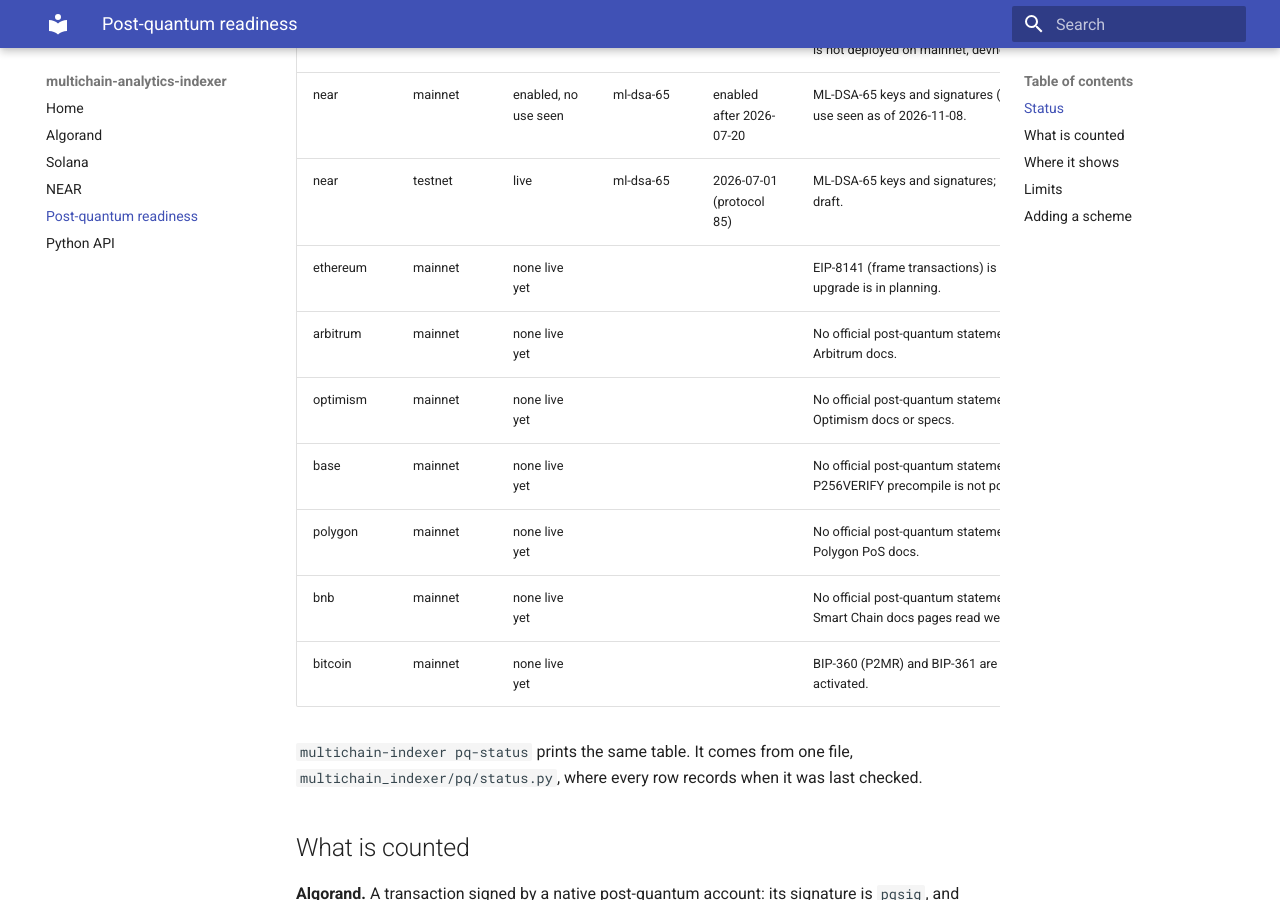
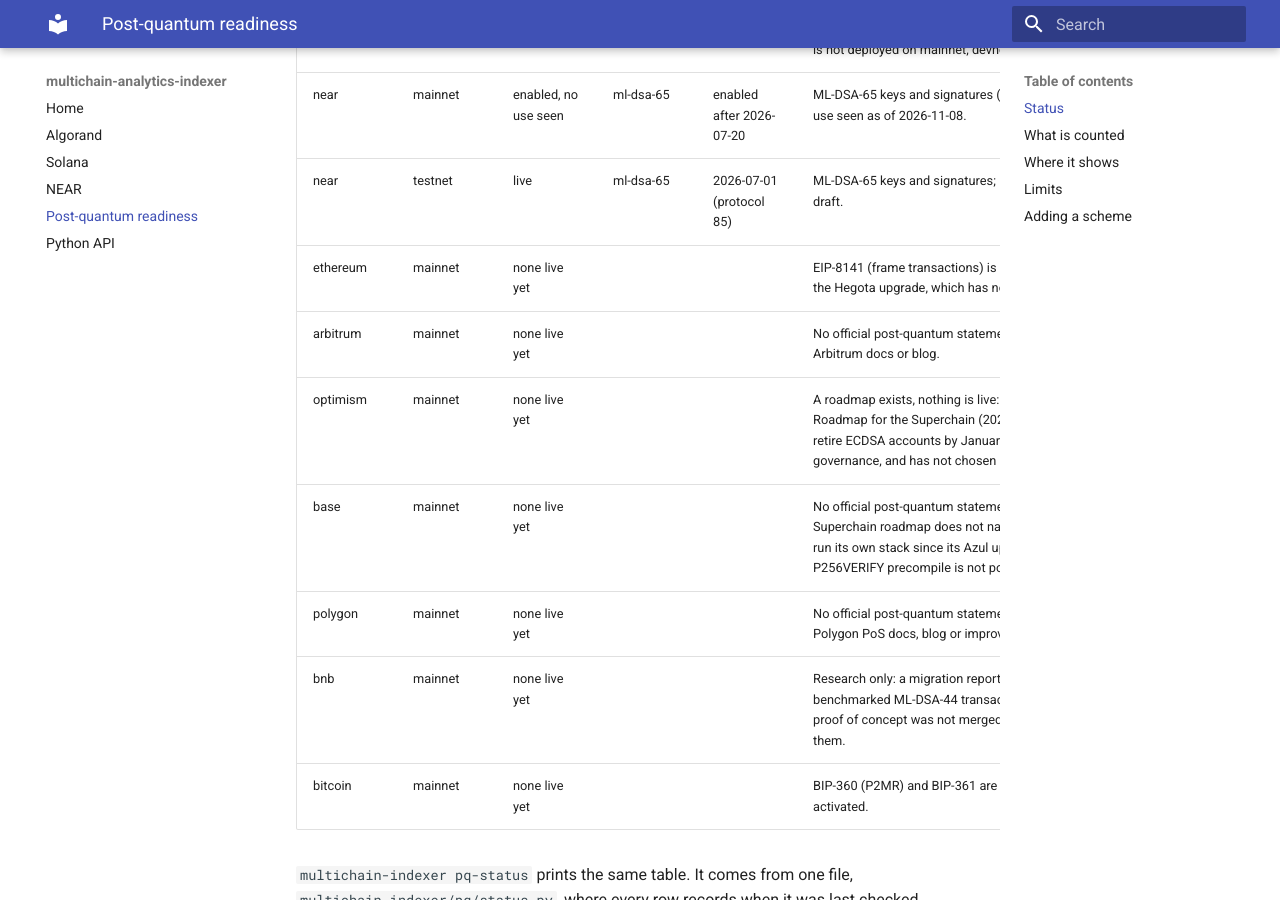
Before and after one commit to majidali32ms-lang/multichain-analytics-indexer, an MkDocs documentation site: the page built from docs/post-quantum.md, in a window 1280 px wide and 900 px high, scrolled down 580 px. Built offline with MkDocs 1.6.1 and Material for MkDocs 9.7.7, drawn with Linux system fonts in a browser that asks for light colours.

Commit message:
Re-check the post-quantum status of the six EVM chains
Optimism has published a post-quantum roadmap for the Superchain; nothing is live yet. Base now runs its own stack and is not named in it. BNB Chain has a research report only. The other rows are unchanged apart from their date.

```diff
--- a/docs/post-quantum.md
+++ b/docs/post-quantum.md
@@ -14,12 +14,12 @@ checked.
 | solana | mainnet | none live yet |  |  | The Winternitz vault program in Blueshift's repository (wntrRTssxbf1rz9RPJ4xNBbpXxfsidQJT177NN3MXhB) is not deployed on mainnet, devnet or testnet. | [source](https://github.com/blueshift-gg/solana-winternitz-vault) | 2026-11-08 |
 | near | mainnet | enabled, no use seen | ml-dsa-65 | enabled after 2026-07-20 | ML-DSA-65 keys and signatures (nearcore 2.13.0). No use seen as of 2026-11-08. | [source](https://github.com/near/nearcore/releases/tag/2.13.0) | 2026-11-08 |
 | near | testnet | live | ml-dsa-65 | 2026-07-01 (protocol 85) | ML-DSA-65 keys and signatures; NEP-645 is still a draft. | [source](https://github.com/near/NEPs/blob/master/neps/nep-0645.md) | 2026-11-08 |
-| ethereum | mainnet | none live yet |  |  | EIP-8141 (frame transactions) is a draft; the Hegota upgrade is in planning. | [source](https://ethereum.org/roadmap/security/quantum-resistance/) | 2026-11-08 |
-| arbitrum | mainnet | none live yet |  |  | No official post-quantum statement found in the Arbitrum docs. | [source](https://docs.arbitrum.io/) | 2026-11-08 |
-| optimism | mainnet | none live yet |  |  | No official post-quantum statement found in the Optimism docs or specs. | [source](https://docs.optimism.io/) | 2026-11-08 |
-| base | mainnet | none live yet |  |  | No official post-quantum statement found; its P256VERIFY precompile is not post-quantum. | [source](https://docs.base.org/) | 2026-11-08 |
-| polygon | mainnet | none live yet |  |  | No official post-quantum statement found in the Polygon PoS docs. | [source](https://docs.polygon.technology/pos/overview/) | 2026-11-08 |
-| bnb | mainnet | none live yet |  |  | No official post-quantum statement found; the BNB Smart Chain docs pages read were dated 2024. | [source](https://docs.bnbchain.org/bnb-smart-chain/) | 2026-11-08 |
+| ethereum | mainnet | none live yet |  |  | EIP-8141 (frame transactions) is a draft, scheduled for the Hegota upgrade, which has no activation date. | [source](https://ethereum.org/roadmap/security/quantum-resistance/) | 2026-11-09 |
+| arbitrum | mainnet | none live yet |  |  | No official post-quantum statement found in the Arbitrum docs or blog. | [source](https://docs.arbitrum.io/) | 2026-11-09 |
+| optimism | mainnet | none live yet |  |  | A roadmap exists, nothing is live: the Post-Quantum Roadmap for the Superchain (2026-01-14) plans to retire ECDSA accounts by January 2036, subject to governance, and has not chosen a scheme. | [source](https://optimism.io/blog/a-post-quantum-roadmap-for-the-superchain) | 2026-11-09 |
+| base | mainnet | none live yet |  |  | No official post-quantum statement found. Optimism's Superchain roadmap does not name Base, which has run its own stack since its Azul upgrade (2026); its P256VERIFY precompile is not post-quantum. | [source](https://base.org/blog/introducing-base-azul) | 2026-11-09 |
+| polygon | mainnet | none live yet |  |  | No official post-quantum statement found in the Polygon PoS docs, blog or improvement proposals. | [source](https://docs.polygon.technology/pos/overview/) | 2026-11-09 |
+| bnb | mainnet | none live yet |  |  | Research only: a migration report (2026-05-14) benchmarked ML-DSA-44 transaction signatures; its proof of concept was not merged, and no BEP enables them. | [source](https://www.bnbchain.org/en/blog/bsc-post-quantum-cryptography-migration-report) | 2026-11-09 |
 | bitcoin | mainnet | none live yet |  |  | BIP-360 (P2MR) and BIP-361 are drafts; nothing is activated. | [source](https://github.com/bitcoin/bips/blob/master/bip-0360.mediawiki) | 2026-11-08 |
 
 `multichain-indexer pq-status` prints the same table. It comes from one file,
```
Also changed, not shown: 1 other file.
